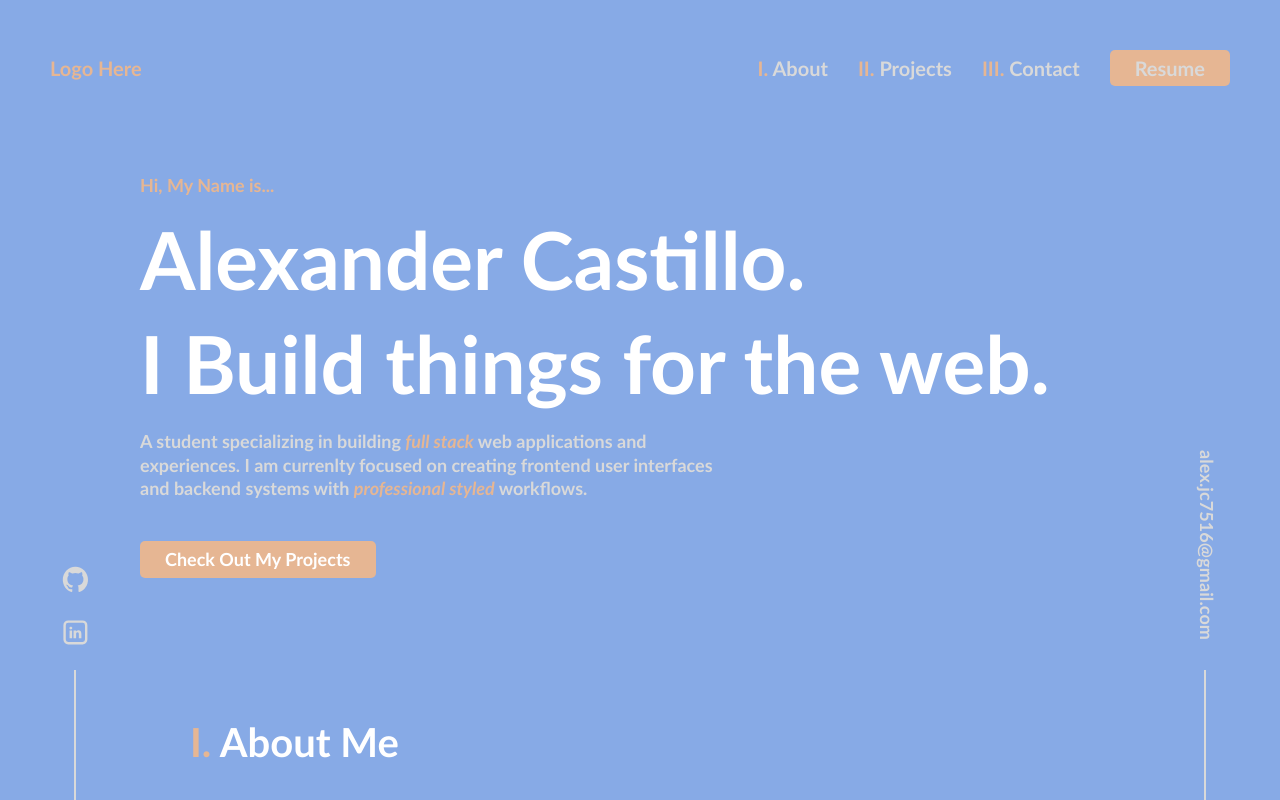
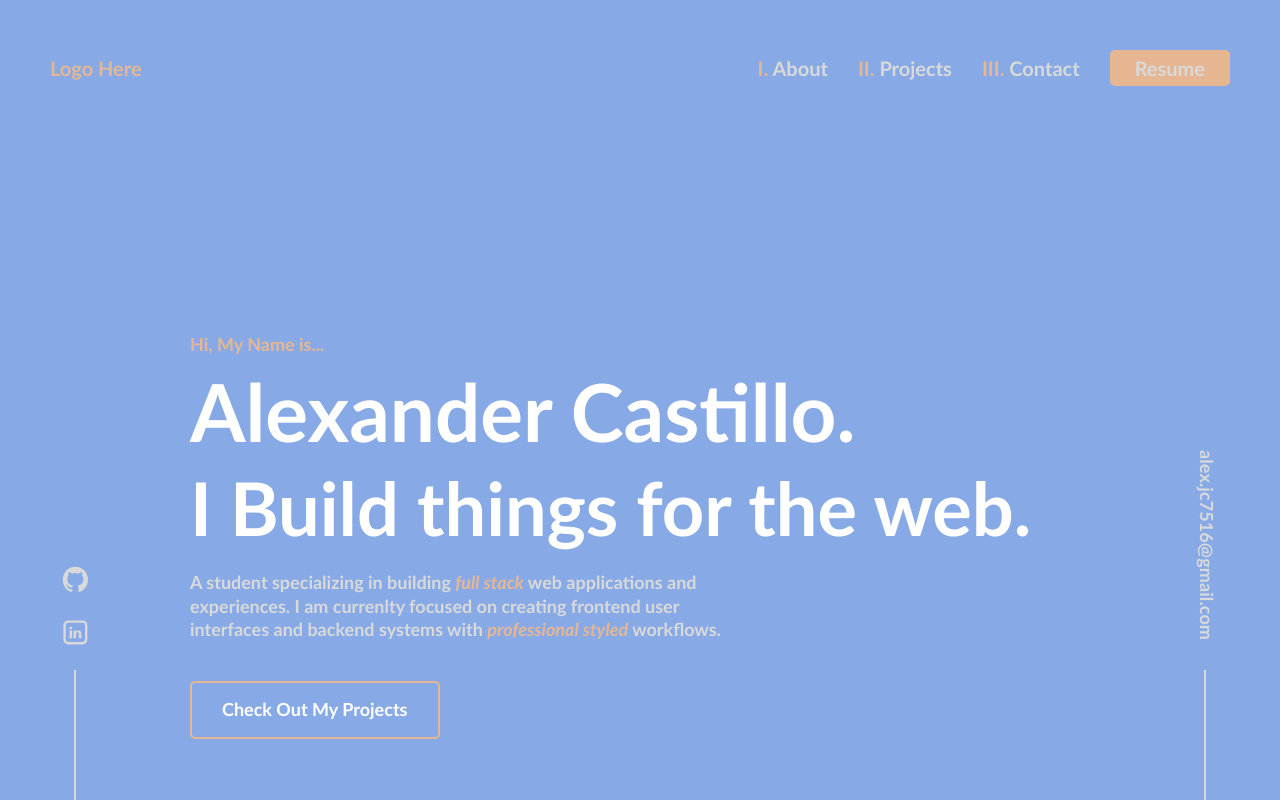
Before and after one commit to xelacast/personal-site, a React (Create React App) app: page / in a window 1280 px wide. Shown: the top 800 px of the page. Built offline with nearby package versions, Linux system fonts and the light colour scheme.

Commit message:
fixed overflow for hero

```diff
--- a/src/components/Hero.js
+++ b/src/components/Hero.js
@@ -6,7 +6,7 @@ const Hero = () => {
       <div className={styles.heroContainer}>
         <p className={styles.intro}>Hi, My Name is...</p>
         <h1 className={styles.heading}>Alexander Castillo.</h1>
-        <h1 className={styles.heading}>I Build things for the web.</h1>
+        <h2 className={styles.heading2}>I Build things for the web.</h2>
         <p className={styles.heroText}>A student specializing in building <em><span>full stack</span></em> web applications and experiences. I am currenlty focused on creating frontend user interfaces and backend systems with <em><span> professional styled</span></em> workflows.</p>
         <a
         className={`${styles.projects}  ${styles.button}`}
--- a/src/styles/Hero.module.css
+++ b/src/styles/Hero.module.css
@@ -1,7 +1,6 @@
 .hero {
   margin: 0 auto;
-  width: 100%;
-  height: 60vh;
+  min-height: 100vh;
   display: flex;
   justify-content: center;
   align-items: center;
@@ -16,31 +15,32 @@
   margin-bottom: 15px;
 }
 
+.heading {
+  margin-bottom: 20px;
+}
 
-.heading:nth-child(3) {
-  margin-bottom: 25px;
+.heading2 {
+  margin-bottom: 30px;
 }
 
 .button {
   color: var(--subtitle-col) !important;
-  background-color: var(--secondary-col);
-  padding: 7px 25px;
+  background-color: var(--primary-col-light);
+  padding: 15px 30px;
   border-radius: 5px;
   transition: all 0.2s ease;
   display: inline-block;
   margin-top: 30px;
+  border: 2px solid var(--secondary-col);
 }
 
 .button:hover,
 .button:active {
-  background-color: #F29B8F;
+  background-color: var(--secondary-col);
 }
 
 
 @media screen and (min-width: 768px) {
-  .hero {
-    width: 90vw;
-  }
 
   .heroText {
     width: 60%;
@@ -61,8 +61,13 @@
 }
 }
 
+@media screen and (min-width: 1000px) {
+  .hero {
+    width: 800px;
+  }
+}
 @media screen and (min-width: 1100px) {
   .hero {
-    width: 1000px;
+    width: 900px;
   }
 }
--- a/src/styles/index.css
+++ b/src/styles/index.css
@@ -80,11 +80,13 @@ li {
 
 h1 {
   font-size: clamp(40px, 8vw, 80px);
+  line-height: 1.1;
 }
 
 h2 {
-  font-size: clamp(24px, 5vw, 28px);
+  font-size: clamp(36px, 6vw, 74px);
   font-weight: 600;
+  line-height: .9;
 }
 
 h3 {
@@ -123,7 +125,7 @@ nav ul {
   #body {
     padding: 0 100px;
   }
-  h1 {
+  /* h1 {
     font-size: var(--h-sz);
   }
   h2 {
@@ -131,7 +133,7 @@ nav ul {
   }
   h3 {
     font-size: var(--hm-sz);
-  }
+  } */
 }
 
 @media screen and (min-width: 900px) {
```
